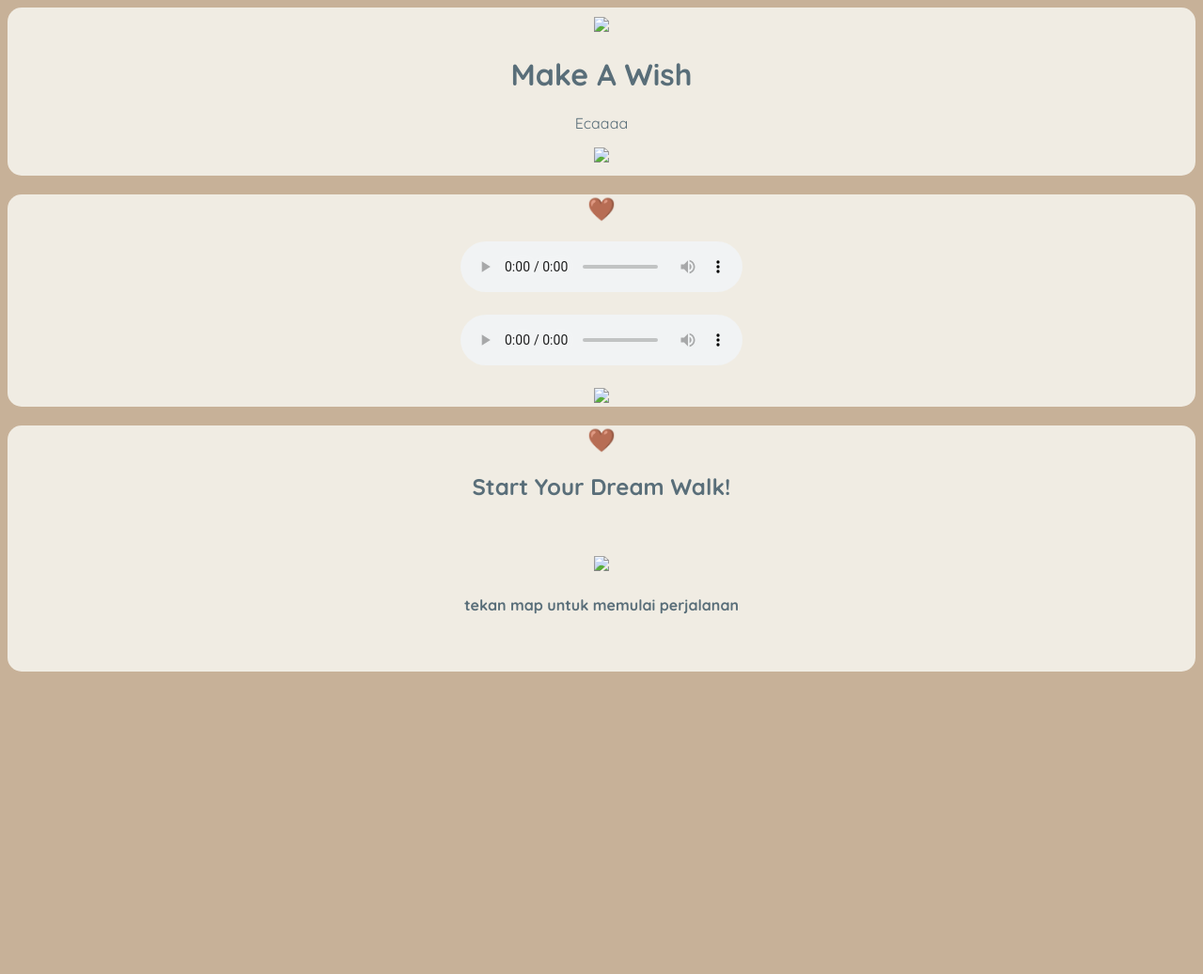
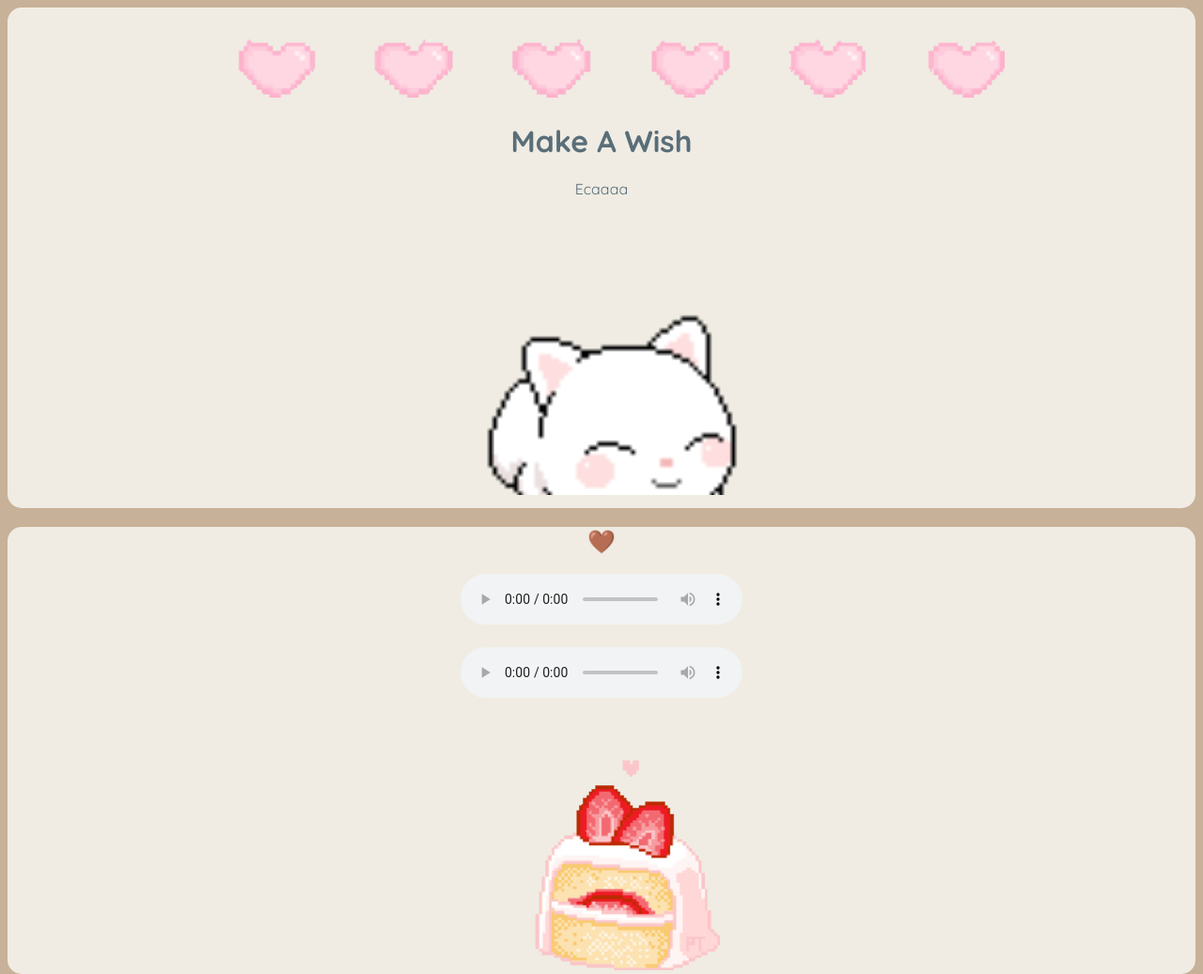
Before and after one commit to nanachu18/ecaa, a plain HTML site: page index.html in a window 1280 px wide. Shown: the top 1037 px of the page at 94% size. Before the commit the page ends 800 px from the top, so only its background shows below. Drawn offline with Linux system fonts and the light colour scheme.

Commit message:
Update index.html

```diff
--- a/index.html
+++ b/index.html
@@ -8,10 +8,10 @@
   <body>
     <header>
       <div class="title">
-        <img src="assets/pink.gif" class="image2">
+        <img src="pink.gif" class="image2">
       <h1>Make A Wish</h1>
       <p>Ecaaaa</p>
-      <img src="assets/yay-pete.gif" class="imagenya">
+      <img src="yay-pete.gif" class="imagenya">
       </header>
       <main>
 
@@ -19,14 +19,14 @@
 
           <h2>🤎</h2>
           <audio controls>
-            <source src="assets/mimpieca2.mp3">
+            <source src="mimpieca2.mp3">
           </audio>
           <br></br>
           <audio controls>
-            <source src="assets/mimpieca3.mp3">
+            <source src="mimpieca3.mp3">
           </audio>
           <br></br>
-          <img src="assets/cake.gif" class="image3">
+          <img src="cake.gif" class="image3">
 
 
         </article>
@@ -34,7 +34,7 @@
           <h2>🤎</h2>
           <h2> Start Your Dream Walk! </h2>
           <br></br>
-          <a href="journey.html"><img src="assets/map.gif" class="imagenya"></a>
+          <a href="journey.html"><img src="map.gif" class="imagenya"></a>
           <h4> tekan map untuk memulai perjalanan</h4>
           <br></br>
         </article>
```
